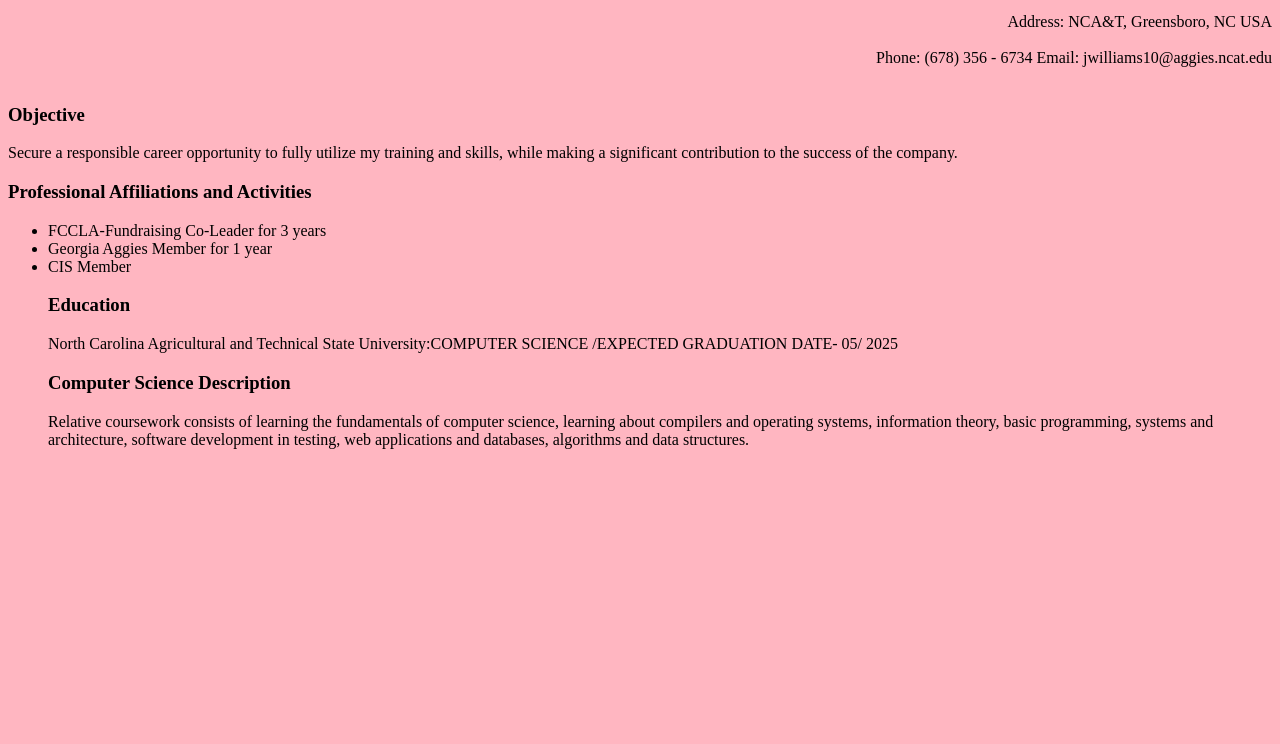
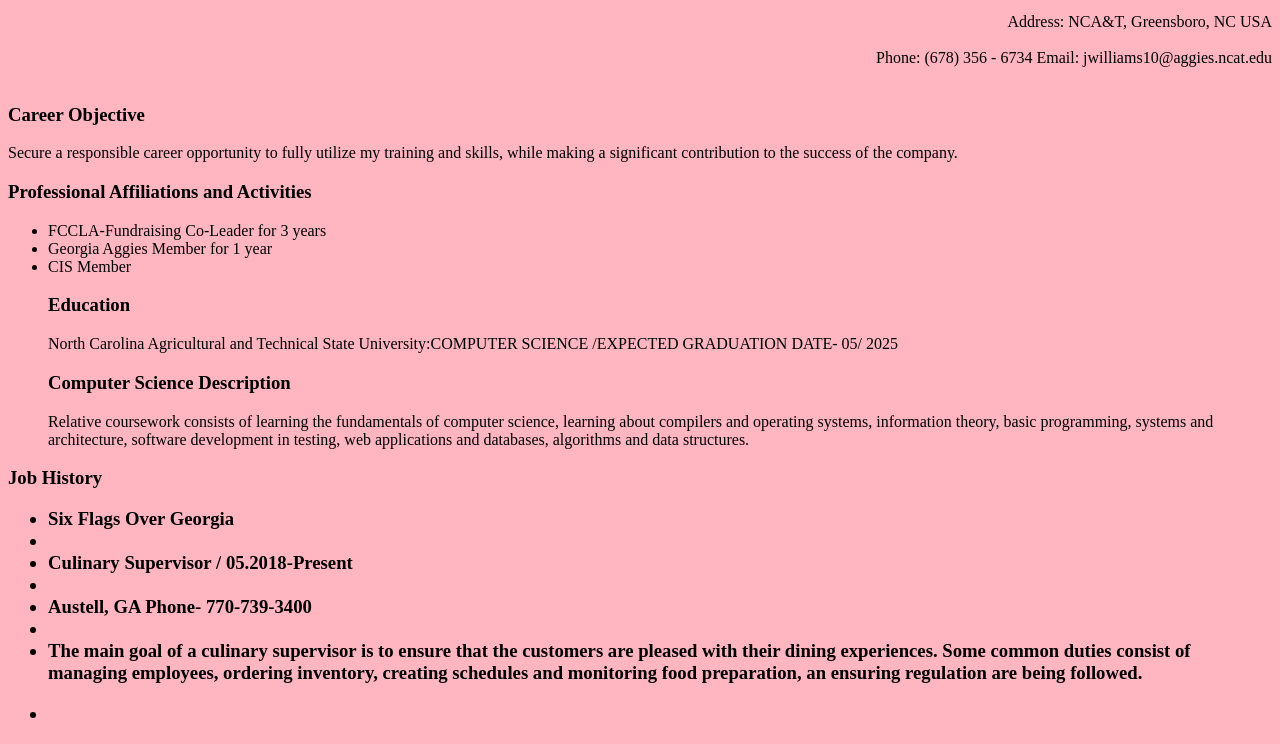
Before and after one commit to jennwill000/resume, a plain HTML site: page index.html in a window 1280 px wide. Shown: the part 101-845 px from the top of the page. Before the commit the page ends 800 px from the top, so only its background shows below. Drawn offline with Linux system fonts and the light colour scheme.

Commit message:
Update index.html

```diff
--- a/index.html
+++ b/index.html
@@ -17,7 +17,7 @@ Phone: (678) 356 - 6734 Email: jwilliams10@aggies.ncat.edu <br> <br>
 
 <p>
 
-<h3> Objective </h3>
+<h3> Career Objective </h3>
 
 Secure a responsible career opportunity to fully utilize my training and skills, while making a significant contribution to the success of the company.
 </p>
@@ -39,6 +39,13 @@ Secure a responsible career opportunity to fully utilize my training and skills,
  Relative coursework consists of learning the fundamentals of computer science, learning about compilers and operating systems, information theory, basic programming, systems and architecture, software development in testing, web applications and databases, algorithms and data structures.
  </ul>
 
+<h3> Job History <h3>
+ <ul>
+<li>Six Flags Over Georgia<li>
+<li>Culinary Supervisor / 05.2018-Present<li>
+<li>Austell, GA Phone- 770-739-3400<li>
+<li>The main goal of a culinary supervisor is to ensure that the customers are pleased with their dining experiences. Some common duties consist of managing employees, ordering inventory, creating schedules and monitoring food preparation, an ensuring regulation are being followed.<li>
+
 <p>
 
 </p>
```
